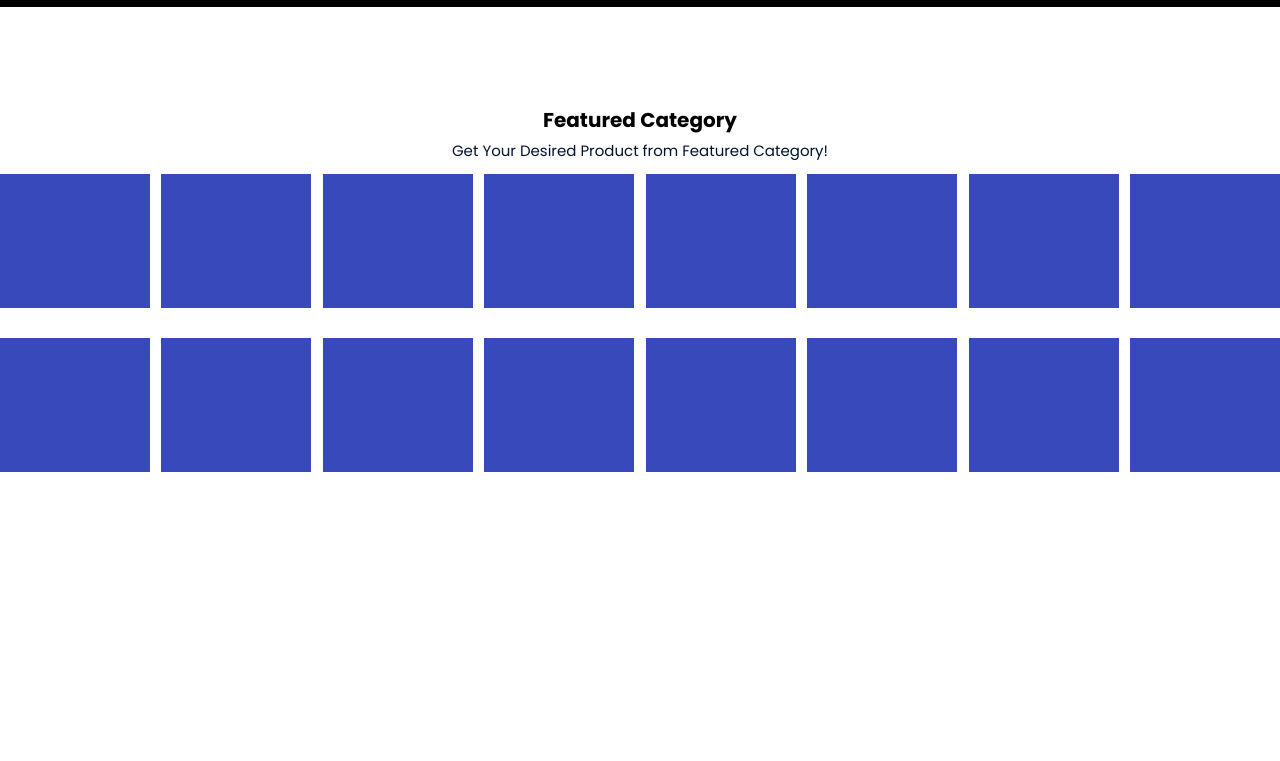
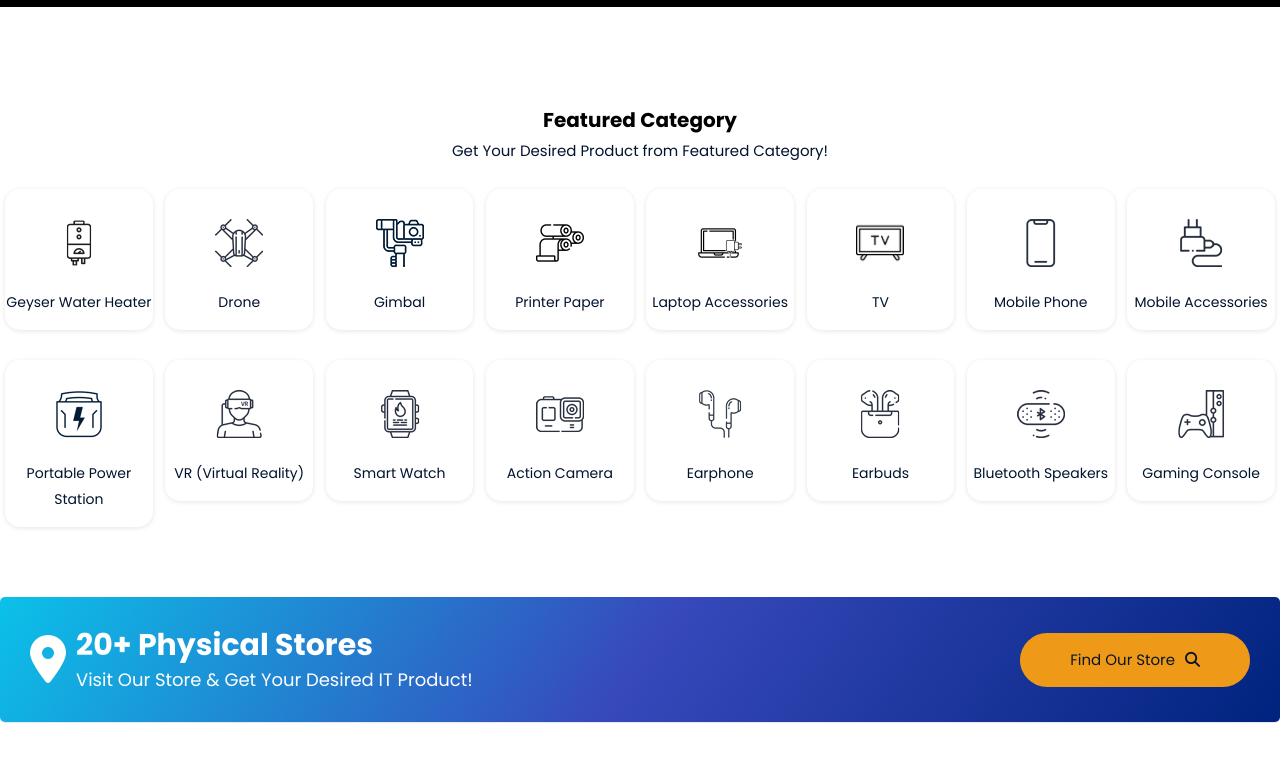
Before and after one commit to zihad-dev/startech, a plain HTML site: page index.html in a window 1280 px wide. Shown: the part 97-858 px from the top of the page. Before the commit the page ends 800 px from the top, so only its background shows below. Drawn offline with Linux system fonts and the light colour scheme.

Commit message:
category

```diff
--- a/css/style.css
+++ b/css/style.css
@@ -115,6 +115,7 @@ a {
 /* category part start  */
 #category {
   margin-top: 100px;
+  margin-bottom: 100px;
 }
 #category .header {
   text-align: center;
@@ -129,6 +130,7 @@ a {
   font-size: 15px;
   color: #01132d;
   line-height: 26px;
+  margin-bottom: 25px;
 }
 #category .cat_item {
   display: flex;
@@ -137,12 +139,72 @@ a {
   row-gap: 10px;
 }
 #category .item_box {
-  width: 150px;
-  height: 134px;
-  background-color: #3749bb;
-  padding: 0 5px;
+  flex: 0 0 12.33%;
+  padding: 0px 5px;
   margin-bottom: 20px;
   text-align: center;
 }
+#category .cat_wrapper {
+  display: block;
+  background: #fff;
+  border-radius: 15px;
+  box-shadow: 0 1px 5px rgba(0, 0, 0, 0.1);
+  padding: 15px 0;
+}
+#category .cat_wrapper img {
+  width: 48px;
+  padding: 15px 0;
+}
+#category .cat_wrapper p {
+  font-size: 14px;
+  color: #01132d;
+  line-height: 26px;
+}
+#category .find_store {
+  background: linear-gradient(125deg, #0bc1e9, #3749bb, #00237e);
+  animation: gradient 15s ease infinite;
+  color: #fff;
+  border-radius: 5px;
+  box-shadow: 0 1px 1px rgba(0, 0, 0, 0.1);
+  display: flex;
+  justify-content: space-between;
+  align-items: center;
+  flex-wrap: wrap;
+  padding: 30px;
+  margin-top: 50px;
+}
+#category .find_store .left {
+  display: flex;
+  align-items: center;
+  column-gap: 10px;
+}
+#category .find_store .left i {
+  font-size: 48px;
+}
+#category .find_store h3 {
+  font-size: 30px;
+  line-height: 36px;
+  margin-bottom: 5px;
+}
+#category .find_store p {
+  font-size: 18px;
+  line-height: 24px;
+  color: #fff;
+}
+#category .find_store .right a {
+  background: #ef9919;
+  padding: 17px 50px;
+  border-radius: 50px;
+  font-size: 15px;
+  line-height: 20px;
+  height: auto;
+  border: none;
+  width: fit-content;
+  margin-left: auto;
+  color: #081621;
+  display: flex;
+  align-items: center;
+  column-gap: 10px;
+}
 
 /* category part end  */
--- a/index.html
+++ b/index.html
@@ -90,22 +90,137 @@
             <p>Get Your Desired Product from Featured Category!</p>
         </div>
         <div class="cat_item">
-            <div class="item_box"></div>
-            <div class="item_box"></div>
-            <div class="item_box"></div>
-            <div class="item_box"></div>
-            <div class="item_box"></div>
-            <div class="item_box"></div>
-            <div class="item_box"></div>
-            <div class="item_box"></div>
-            <div class="item_box"></div>
-            <div class="item_box"></div>
-            <div class="item_box"></div>
-            <div class="item_box"></div>
-            <div class="item_box"></div>
-            <div class="item_box"></div>
-            <div class="item_box"></div>
-            <div class="item_box"></div>
+            <div class="item_box">
+              <div class="cat_wrapper">
+                <img src="./images/item 1.png" alt="">
+                <p>Geyser Water Heater</p>
+              </div>
+
+            </div>
+            <div class="item_box">
+              <div class="cat_wrapper">
+                <img src="./images/item 2.png" alt="">
+                <p>Drone</p>
+              </div>
+
+            </div>
+            <div class="item_box">
+              <div class="cat_wrapper">
+                <img src="./images/item 3.png" alt="">
+                <p>Gimbal</p>
+              </div>
+
+            </div>
+            <div class="item_box">
+              <div class="cat_wrapper">
+                <img src="./images/item 4.png" alt="">
+                <p>Printer Paper</p>
+              </div>
+
+            </div>
+            <div class="item_box">
+              <div class="cat_wrapper">
+                <img src="./images/item 5.png" alt="">
+                <p>Laptop Accessories</p>
+              </div>
+
+            </div>
+            <div class="item_box">
+              <div class="cat_wrapper">
+                <img src="./images/item 6.png" alt="">
+                <p>
+                  TV
+                </p>
+              </div>
+
+            </div>
+            <div class="item_box">
+              <div class="cat_wrapper">
+                <img src="./images/item 7.png" alt="">
+                <p>Mobile Phone</p>
+              </div>
+
+            </div>
+            <div class="item_box">
+              <div class="cat_wrapper">
+                <img src="./images/item 8.png" alt="">
+                <p>Mobile Accessories</p>
+              </div>
+
+            </div>
+            <div class="item_box">
+              <div class="cat_wrapper">
+                <img src="./images/item 9.png" alt="">
+                <p>Portable Power Station</p>
+              </div>
+
+            </div>
+            <div class="item_box">
+              <div class="cat_wrapper">
+                <img src="./images/item 10.png" alt="">
+                <p>VR (Virtual Reality)</p>
+              </div>
+
+            </div>
+            <div class="item_box">
+              <div class="cat_wrapper">
+                <img src="./images/item 11.png" alt="">
+                <p>Smart Watch</p>
+              </div>
+
+            </div>
+            <div class="item_box">
+              <div class="cat_wrapper">
+                <img src="./images/item 12.png" alt="">
+                <p>Action Camera</p>
+              </div>
+
+            </div>
+            <div class="item_box">
+              <div class="cat_wrapper">
+                <img src="./images/item 13.png" alt="">
+                <p>Earphone</p>
+              </div>
+
+            </div>
+            <div class="item_box">
+              <div class="cat_wrapper">
+                <img src="./images/item 14.png" alt="">
+                <p>Earbuds</p>
+              </div>
+
+            </div>
+            <div class="item_box">
+              <div class="cat_wrapper">
+                <img src="./images/item 15.png" alt="">
+                <p>Bluetooth Speakers</p>
+              </div>
+
+            </div>
+            <div class="item_box">
+              <div class="cat_wrapper">
+                <img src="./images/item 16.png" alt="">
+                <p>Gaming Console</p>
+              </div>
+
+            </div>
+
+        </div>
+        <div class="find_store">
+          <div class="left">
+            <div class="icon">
+              <i class="fa-solid fa-location-dot"></i>
+            </div>
+            <div class="text">
+              <h3>20+ Physical Stores</h3>
+              <p>Visit Our Store & Get Your Desired IT Product!</p>
+            </div>
+          </div>
+          <div class="right">
+            <a href="#">Find Our Store
+              <i class="fa-solid fa-magnifying-glass"></i>
+            </a>
+          </div>
         </div>
       </div>
     </section>
```
Also changed, not shown: images/item 1.png (added), images/item 10.png (added), images/item 11.png (added), images/item 12.png (added), images/item 13.png (added), images/item 14.png (added), images/item 15.png (added), images/item 16.png (added), images/item 2.png (added), images/item 3.png (added), images/item 4.png (added), images/item 5.png (added), images/item 6.png (added), images/item 7.png (added), 2 more files.
